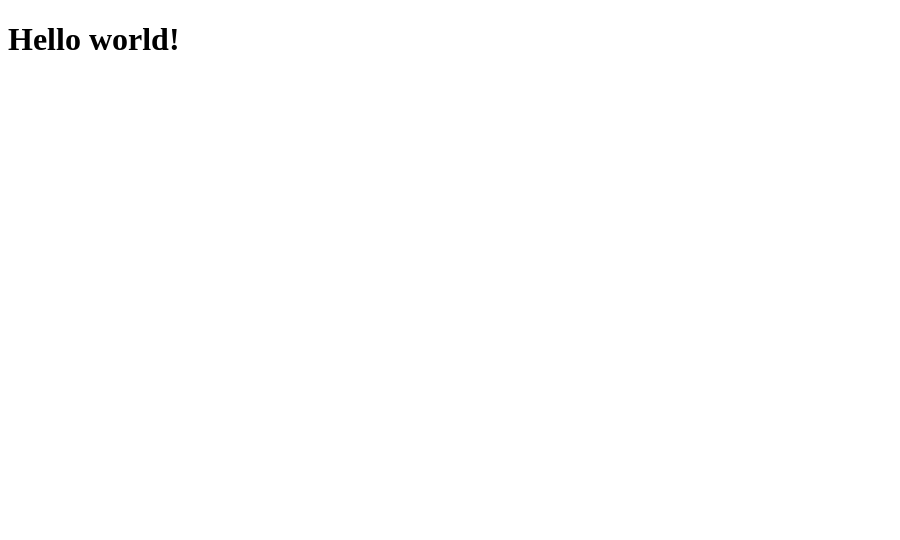
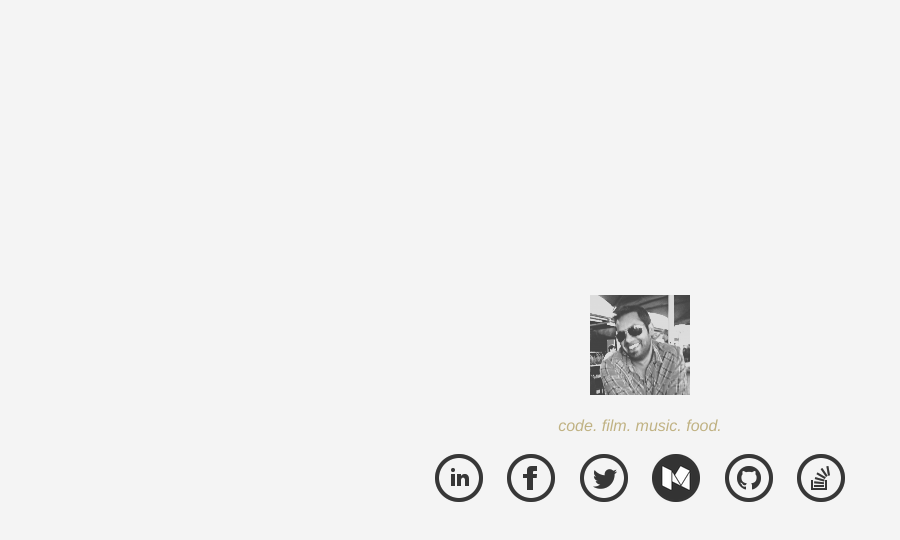
Before and after one commit to RPM1984/rpm1984.github.io, a plain HTML site: page index.html in a window 1280 px wide. Shown: the whole page, without its empty margins (0-900 px from the left). Drawn offline with Linux system fonts and the light colour scheme.

Commit message:
Splash page is up!

```diff
--- /dev/null
+++ b/css/reset.css
@@ -0,0 +1,48 @@
+/* http://meyerweb.com/eric/tools/css/reset/
+   v2.0 | 20110126
+   License: none (public domain)
+*/
+
+html, body, div, span, applet, object, iframe,
+h1, h2, h3, h4, h5, h6, p, blockquote, pre,
+a, abbr, acronym, address, big, cite, code,
+del, dfn, em, img, ins, kbd, q, s, samp,
+small, strike, strong, sub, sup, tt, var,
+b, u, i, center,
+dl, dt, dd, ol, ul, li,
+fieldset, form, label, legend,
+table, caption, tbody, tfoot, thead, tr, th, td,
+article, aside, canvas, details, embed,
+figure, figcaption, footer, header, hgroup,
+menu, nav, output, ruby, section, summary,
+time, mark, audio, video {
+	margin: 0;
+	padding: 0;
+	border: 0;
+	font-size: 100%;
+	font: inherit;
+	vertical-align: baseline;
+}
+/* HTML5 display-role reset for older browsers */
+article, aside, details, figcaption, figure,
+footer, header, hgroup, menu, nav, section {
+	display: block;
+}
+body {
+	line-height: 1;
+}
+ol, ul {
+	list-style: none;
+}
+blockquote, q {
+	quotes: none;
+}
+blockquote:before, blockquote:after,
+q:before, q:after {
+	content: '';
+	content: none;
+}
+table {
+	border-collapse: collapse;
+	border-spacing: 0;
+}
--- /dev/null
+++ b/css/site.css
@@ -0,0 +1,31 @@
+html, body {
+    height: 100%;
+    width: 100%;
+    margin: 0;
+    padding: 0;
+    background-color: #f4f4f4;
+    font-family: Helvetica;
+}
+
+body {
+    display: table;
+}
+
+#container {
+    text-align: center;
+    display: table-cell;
+    vertical-align: middle;
+}
+
+h1 {
+    color: #c0b283;
+    font-style: italic;
+    margin-top: 20px;
+    margin-bottom: 20px;
+}
+
+li {
+    list-style-type: none;
+    display: inline;
+    padding: 10px;
+}
--- a/index.html
+++ b/index.html
@@ -2,12 +2,26 @@
 <html lang="en">
 <head>
   <meta charset="utf-8">
-
   <title>Ryan Miranda</title>
   <meta name="description" content="Ryan Miranda">
   <meta name="author" content="Ryan Miranda">
+  <link rel="stylesheet" type="text/css" href="css/reset.css" />
+  <link rel="stylesheet" type="text/css" href="css/site.css" />
 </head>
 <body>
-  <h1>Hello world!</h1>
+    <div id="container">
+        <img src="images/avatar.png"/>
+        <h1><i>code. film. music. food.</i></h1>
+        <div class="links">
+            <ul>
+                <li><a href="https://www.linkedin.com/in/rpmir1"><img src="images/linkedin.png" alt="LinkedIn"/></a></li>
+                <li><a href="https://www.facebook.com/rmiranda1984"><img src="images/facebook.png" alt="Facebook"/></a></li>
+                <li><a href="https://twitter.com/rpmir1984"><img src="images/twitter.png" alt="Twitter"/></a></li>
+                <li><a href="https://medium.com/@rpm1984"><img src="images/medium.png" alt="Medium"/></a></li>
+                <li><a href="https://github.com/rpm1984"><img src="images/github.png" alt="GitHub"/></a></li>
+                <li><a href="https://stackoverflow.com/users/321946/rpm1984"><img src="images/stackoverflow.png" alt="Stack Overflow"/></a></li>
+            </ul>
+        </div>
+  </div>
 </body>
 </html>
```
Also changed, not shown: images/avatar.png (added), images/facebook.png (added), images/github.png (added), images/linkedin.png (added), images/medium.png (added), images/stackoverflow.png (added), images/twitter.png (added).
